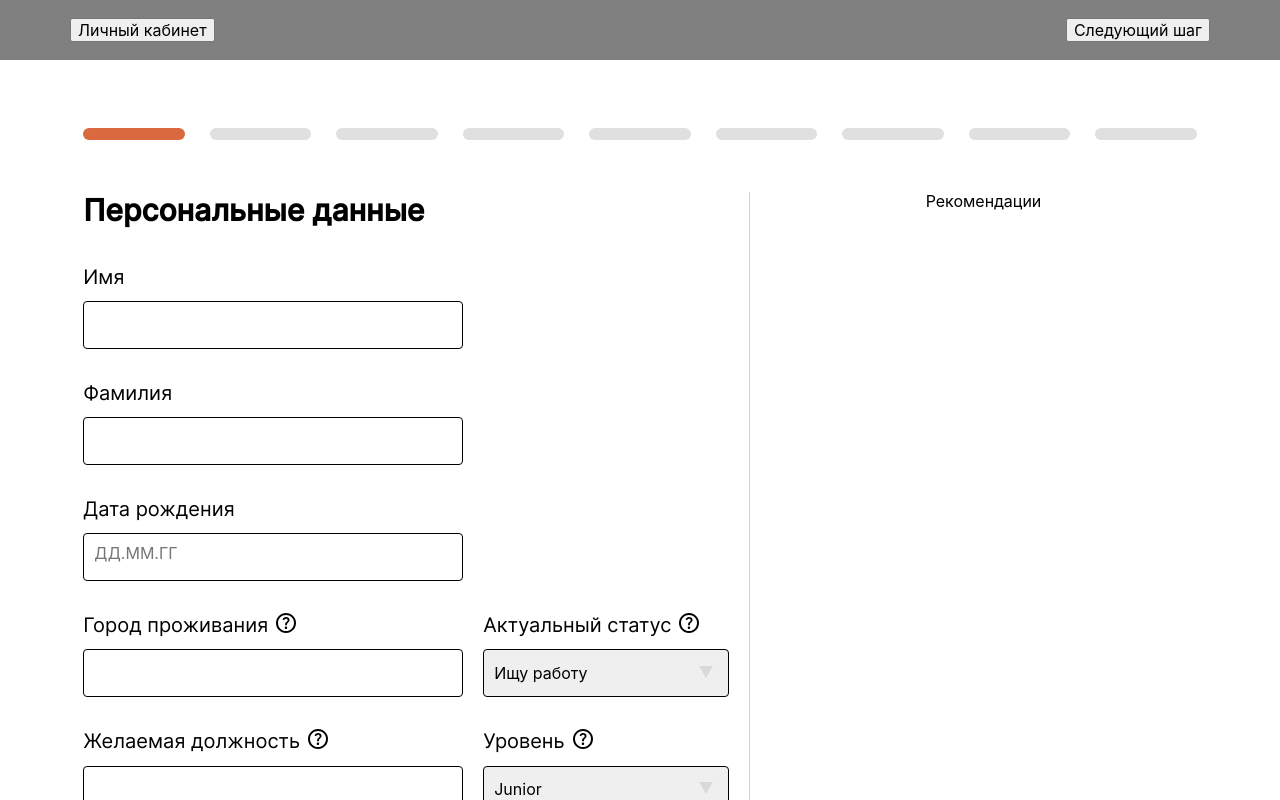
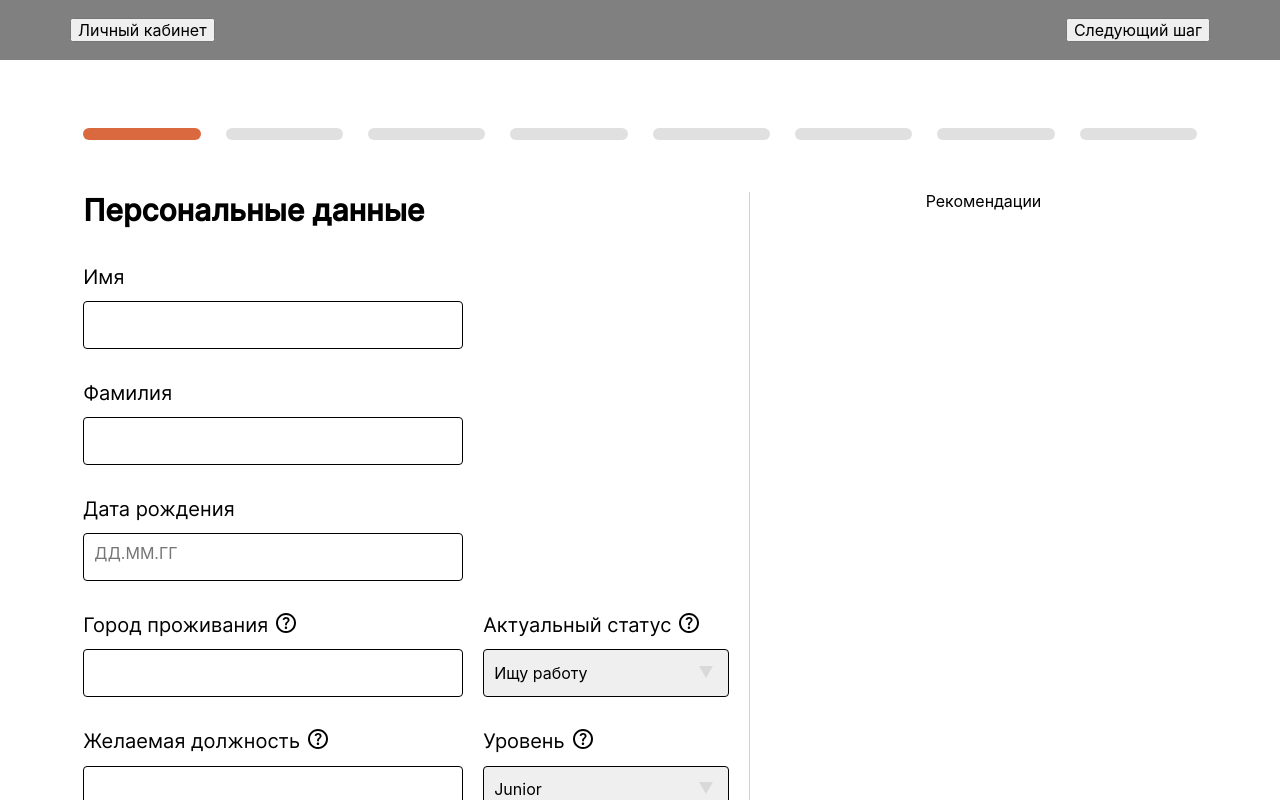
Before and after one commit to homo-errantium/frontend, a React (Create React App) app: page /resume/personal-data in a window 1280 px wide. Shown: the top 800 px of the page. Built offline with nearby package versions, Linux system fonts and the light colour scheme.

Commit message:
fix: fixed the length of the progress bar

```diff
--- a/src/components/Resume/Resume.js
+++ b/src/components/Resume/Resume.js
@@ -61,7 +61,7 @@ function Resume({
         {location.pathname === '/resume/result' ? (
           ''
         ) : (
-          <ProgressBar step={step} totalSteps={locationArr.length} />
+          <ProgressBar step={step} totalSteps={locationArr.length - 1} />
         )}
         <FormPage />
       </main>
```
